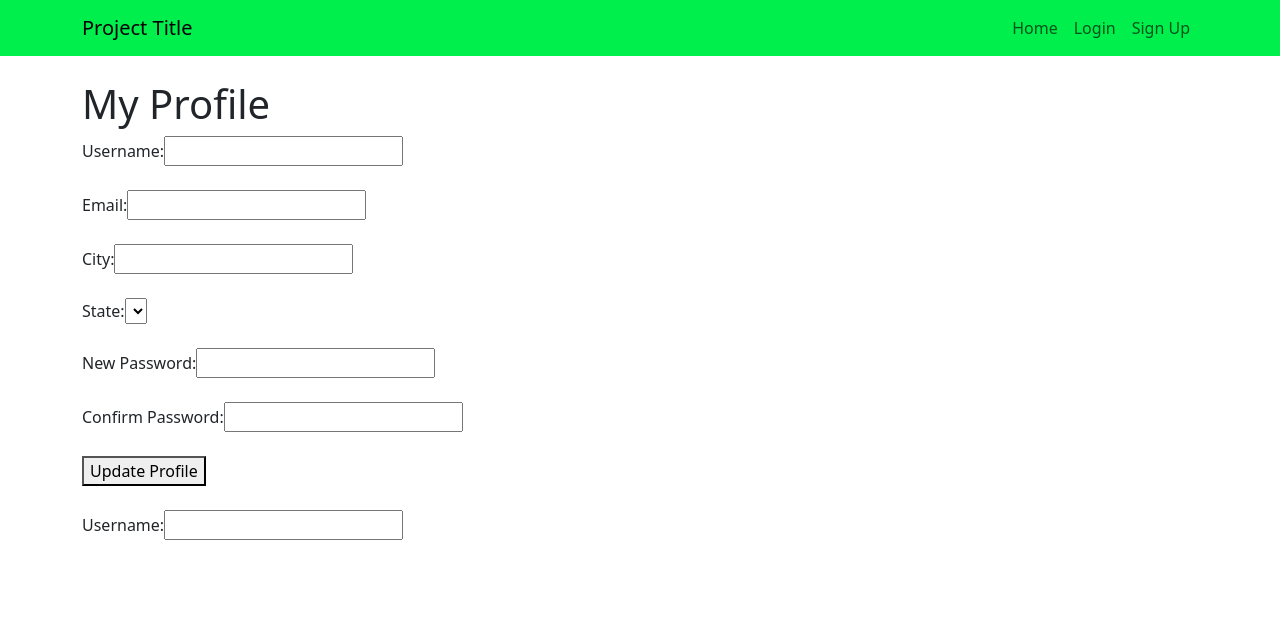
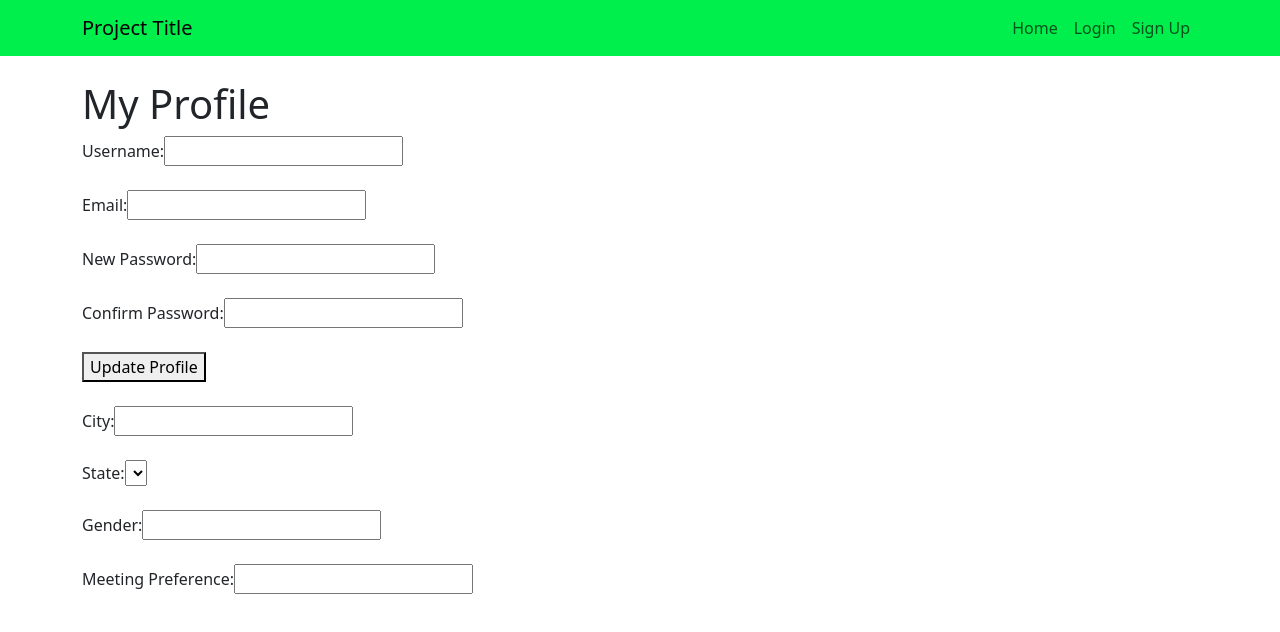
Before and after one commit to UCBX-2024-Team-Wombat/Final-Project, a React (Vite) app in the folder client/: page /profile in a window 1280 px wide. Shown: the top 632 px of the page. Built offline with nearby package versions, Linux system fonts and the light colour scheme; no server answers.

Commit message:
added mroe values to second form

```diff
--- a/client/src/pages/Profile.jsx
+++ b/client/src/pages/Profile.jsx
@@ -87,26 +87,6 @@ const Profile = () => {
                 </div>
                 <br></br>
                 <div>
-                    <label>City:</label>
-                    <input
-                        type="text"
-                        name="city"
-                        value={userData.city}
-                    // onChange={handleChange}
-                    />
-                </div>
-                <br></br>
-                <div>
-                    <label>State:</label>
-                    <select
-                        id="city"
-                        name="city"
-                        // value={userData.city}
-                    // onChange={handleChange}
-                    />
-                </div>
-                <br></br>
-                <div>
                     <label>New Password:</label>
                     <input type="password" name="password1" onChange={handleChange} />
                 </div>
@@ -126,11 +106,41 @@ const Profile = () => {
             <br></br>
             <form>
                 <div>
-                    <label>Username:</label>
+                    <label>City:</label>
+                    <input
+                        type="text"
+                        name="city"
+                        value={userData.city}
+                    // onChange={handleChange}
+                    />
+                </div>
+                <br></br>
+                <div>
+                    <label>State:</label>
+                    <select
+                        id="city"
+                        name="city"
+                        //value
+                    // onChange={handleChange}
+                    />
+                </div>
+                <br></br>
+                <div>
+                    <label>Gender:</label>
                     <input
                         type="text"
                         name="name"
-                        value={userData.username}
+                        //value
+                    // onChange={handleChange}
+                    />
+                </div>
+                <br></br>
+                <div>
+                    <label>Meeting Preference:</label>
+                    <input
+                        type="text"
+                        name="name"
+                        //value
                     // onChange={handleChange}
                     />
                 </div>
```
